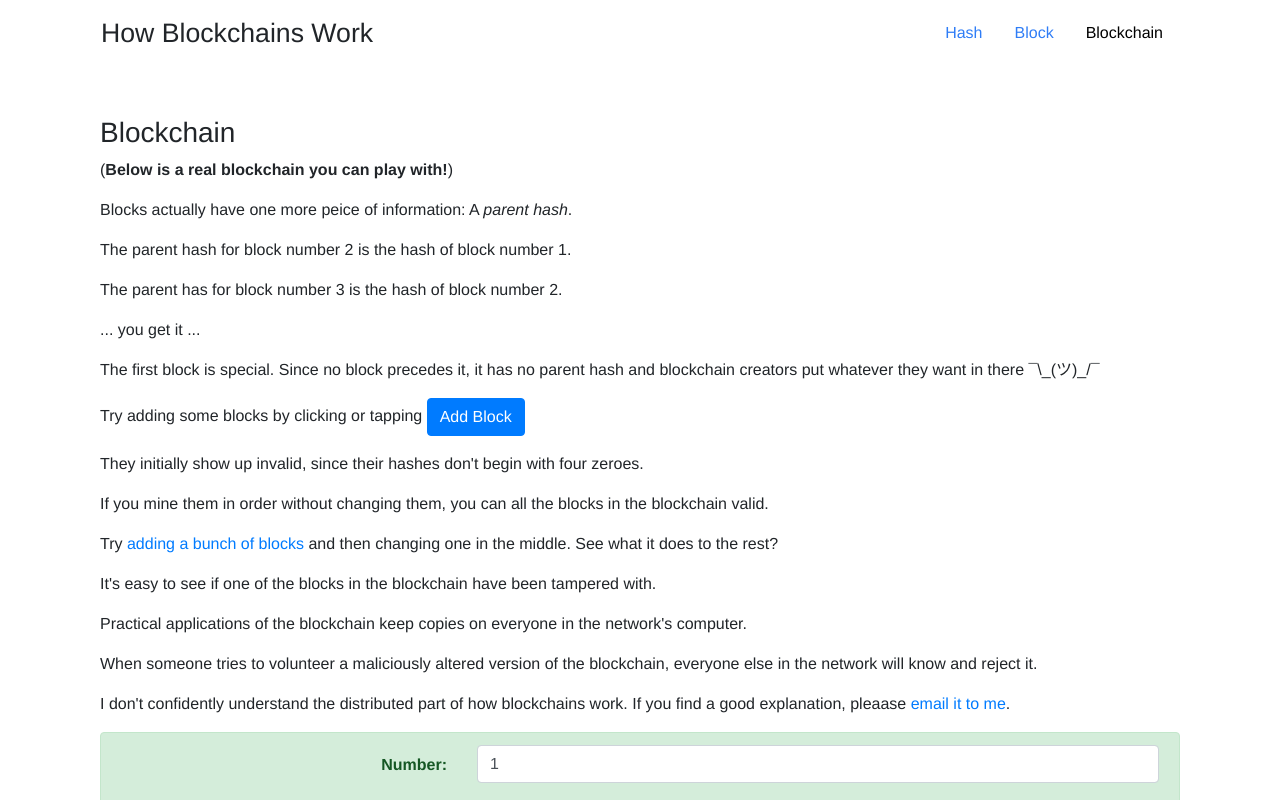
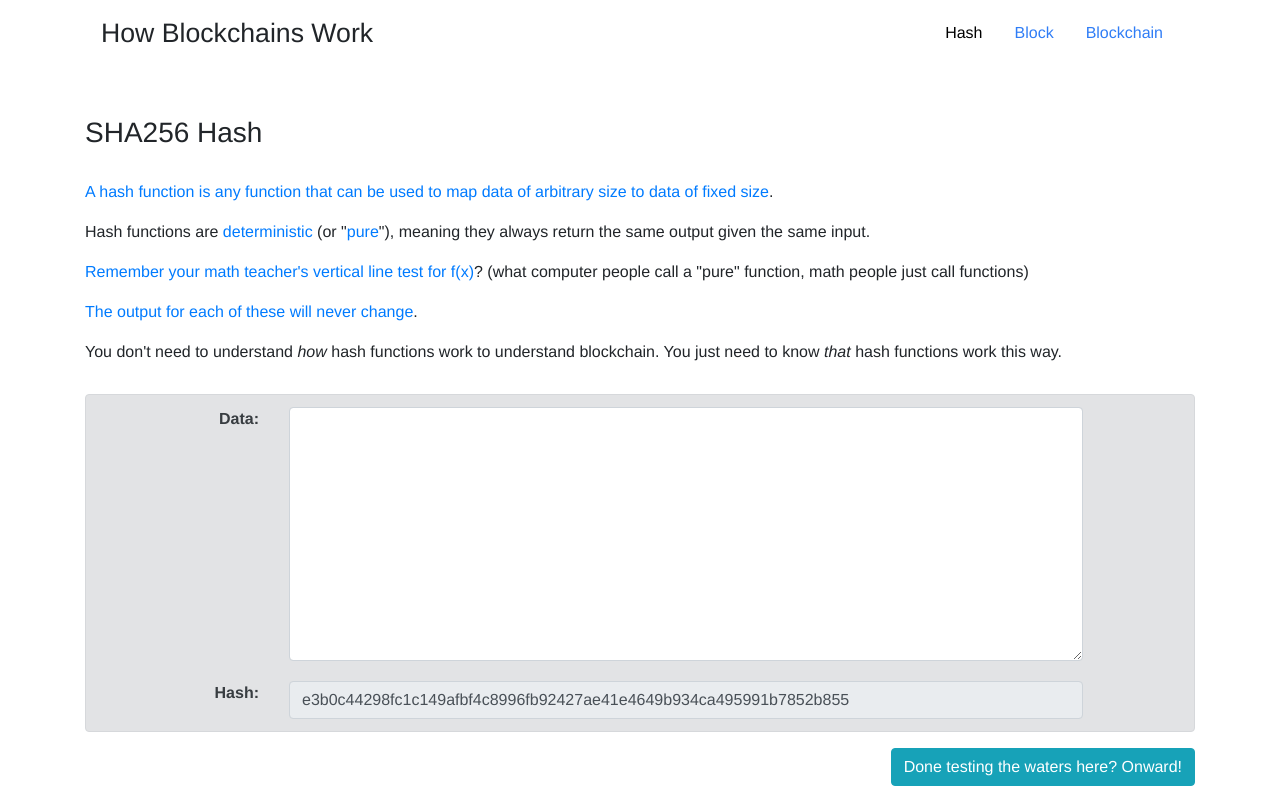
Before and after one commit to pachun/how-to-blockchain, a React (Create React App) app: page / in a window 1280 px wide. Shown: the top 800 px of the page. Built offline with nearby package versions, Linux system fonts and the light colour scheme.

Commit message:
WIP deploy

```diff
--- a/src/App.js
+++ b/src/App.js
@@ -17,7 +17,7 @@ const selectedLinkColor = '#000'
 class App extends React.Component {
   constructor() {
     super()
-    this.state = { route: 'Blockchain' }
+    this.state = { route: 'Hash' }
   }
 
   showHashExample  = () => this.setState({route: 'Hash'})
```
Also changed, not shown: 1 other file (tests, documents, lock files or other folders).
